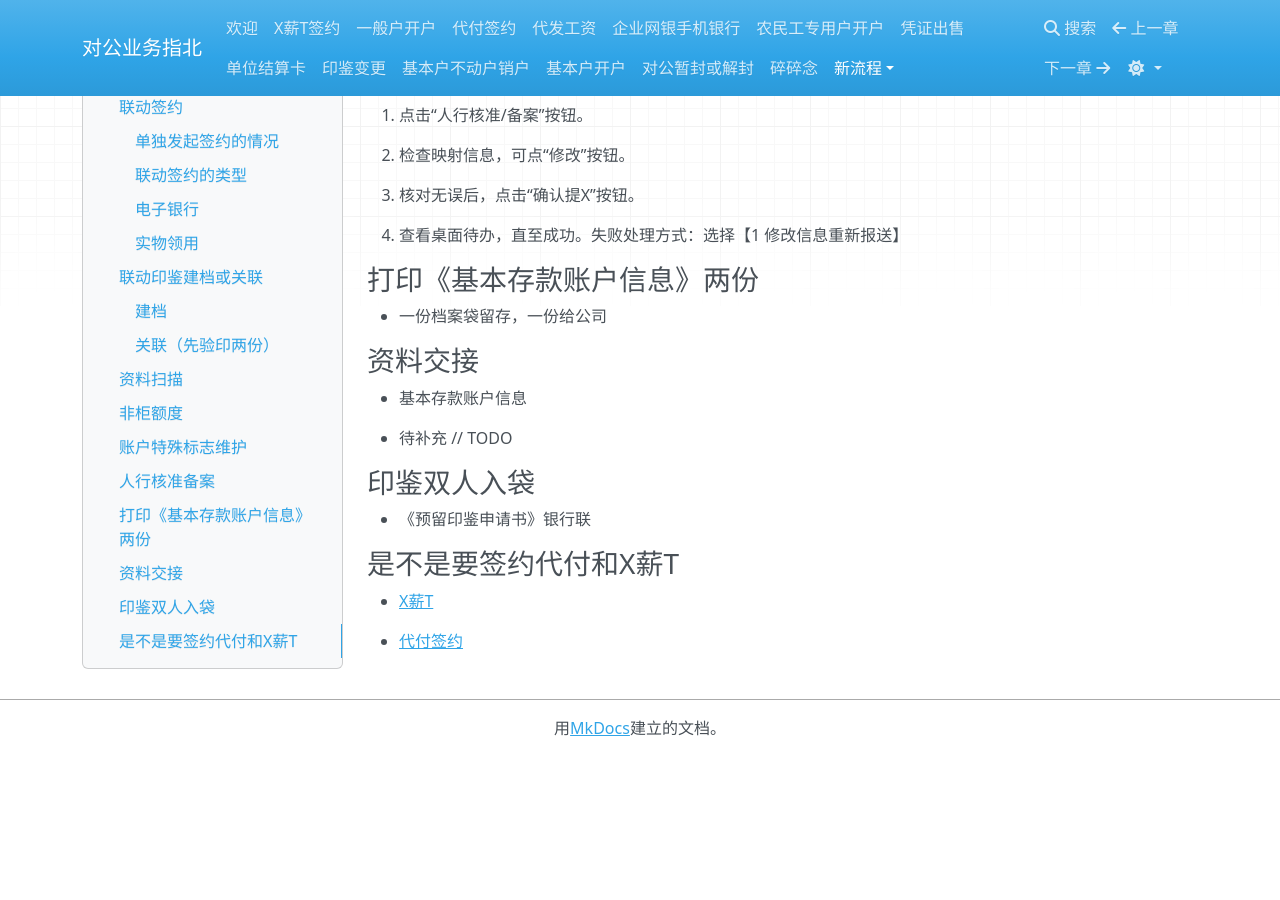
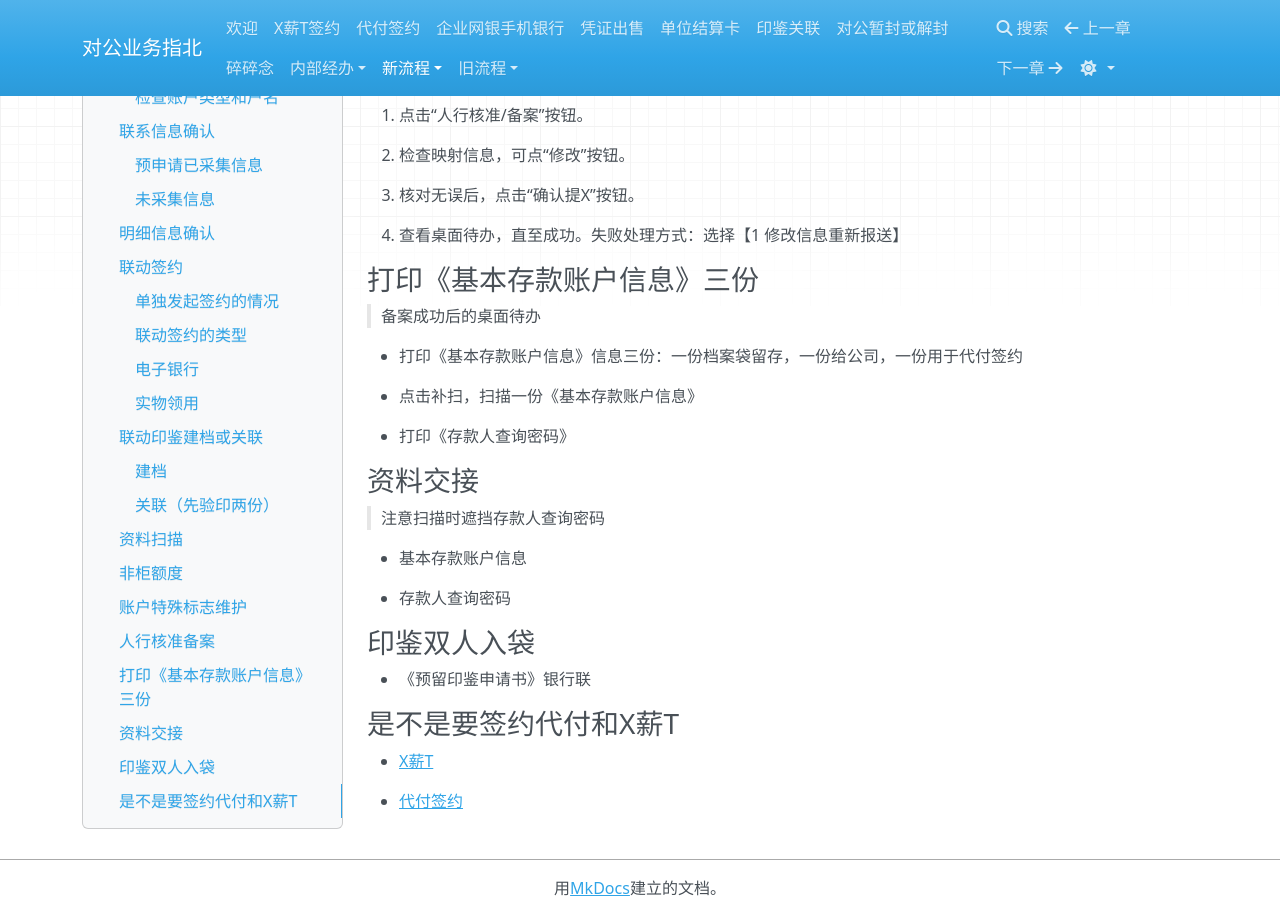
Before and after one commit to sakurafisch/fi, an MkDocs documentation site: the page built from docs/新流程/开户.md, in a window 1280 px wide and 900 px high, scrolled down 6864 px. Built offline with MkDocs 1.6.1, drawn with Linux system fonts in a browser that asks for light colours; nearby versions of some CDN libraries; before the commit the page ends 7620 px from its top, so only the background shows below that.

Commit message:
feat: 一些细节

```diff
--- a/docs/代付签约.md
+++ b/docs/代付签约.md
@@ -1,6 +1,14 @@
 # 代付签约
 
 流程：柜面录入->对公经理审批->本级领导审批->主管盖章->柜面桌面待办
+
+## 他行基本户签约
+
+- 必收开户许可证《基本存款账户信息》
+
+- 先做[印鉴关联](./印鉴关联.md)
+
+> 注意可能产生新的印鉴卡
 
 ## 资料
 
@@ -13,6 +21,9 @@
 4. 一套账户资料
 
 5. ?? 单位签约代付协议免费申请（对公经理自拟，上级分管领导签名）
+
+> 开户一个月内签约代付，可免收一套账户资料
+
 
 > 一套账户资料的定义
 >
@@ -42,12 +53,32 @@
 
 - 业务类型：必勾批量代付
 
-提交后打A4单，流程流转至对公经理审批，此时代付限额仍待集中录入
+提交后打A4单，不联动扫描，流程流转至柜台桌面待办，此时代付限额仍待集中录入
 
-此时盖章材料【代付业务协议】应该物理传递至主管，但未能盖章
+> 不需要联动扫描，而是在桌面待办扫描
 
 ## 柜面桌面待办
 
 - 逐项扫描
 
+- 此时流程流转至对公经理审批，盖章材料【代付业务协议】应该物理传递至主管，但未能盖章
+
+## 对公经理与本级领导审批
+
+1. 对公经理审批
+
+2. 本级领导审批
+
+二人审批同意后，流程流转至主管。
+
+## 主管用印
+
+- 《代付业务协议》
+
+## 用印后补扫
+
+> 主管用印完毕，柜台桌面待办
+
+- 补扫用印后的《代付业务协议》
+
 - 打印A4，此时应有生效的代付限额信息
--- a/docs/新流程/开户.md
+++ b/docs/新流程/开户.md
@@ -347,15 +347,23 @@
 
 4. 查看桌面待办，直至成功。失败处理方式：选择【1 修改信息重新报送】
 
-### 打印《基本存款账户信息》两份
+### 打印《基本存款账户信息》三份
 
-- 一份档案袋留存，一份给公司
+> 备案成功后的桌面待办
+
+- 打印《基本存款账户信息》信息三份：一份档案袋留存，一份给公司，一份用于代付签约
+
+- 点击补扫，扫描一份《基本存款账户信息》
+
+- 打印《存款人查询密码》
 
 ### 资料交接
 
+> 注意扫描时遮挡存款人查询密码
+
 - 基本存款账户信息
 
-- 待补充 // TODO
+- 存款人查询密码
 
 ### 印鉴双人入袋
 
```
Also changed, not shown: docs/企业网银手机银行.md (+12 -7 lines), docs/内部经办/查询.md (added, +9 -0 lines), docs/印鉴关联.md (added, +5 -0 lines), docs/内部经办/代发工资.md (renamed from docs/代发工资.md), docs/旧流程/一般户开户.md (renamed from docs/一般户开户.md), docs/旧流程/农民工专用户开户.md (renamed from docs/农民工专用户开户.md), docs/旧流程/印鉴变更.md (renamed from docs/印鉴变更.md), docs/旧流程/基本户不动户销户.md (renamed from docs/基本户不动户销户.md), docs/旧流程/基本户开户.md (renamed from docs/基本户开户.md).
